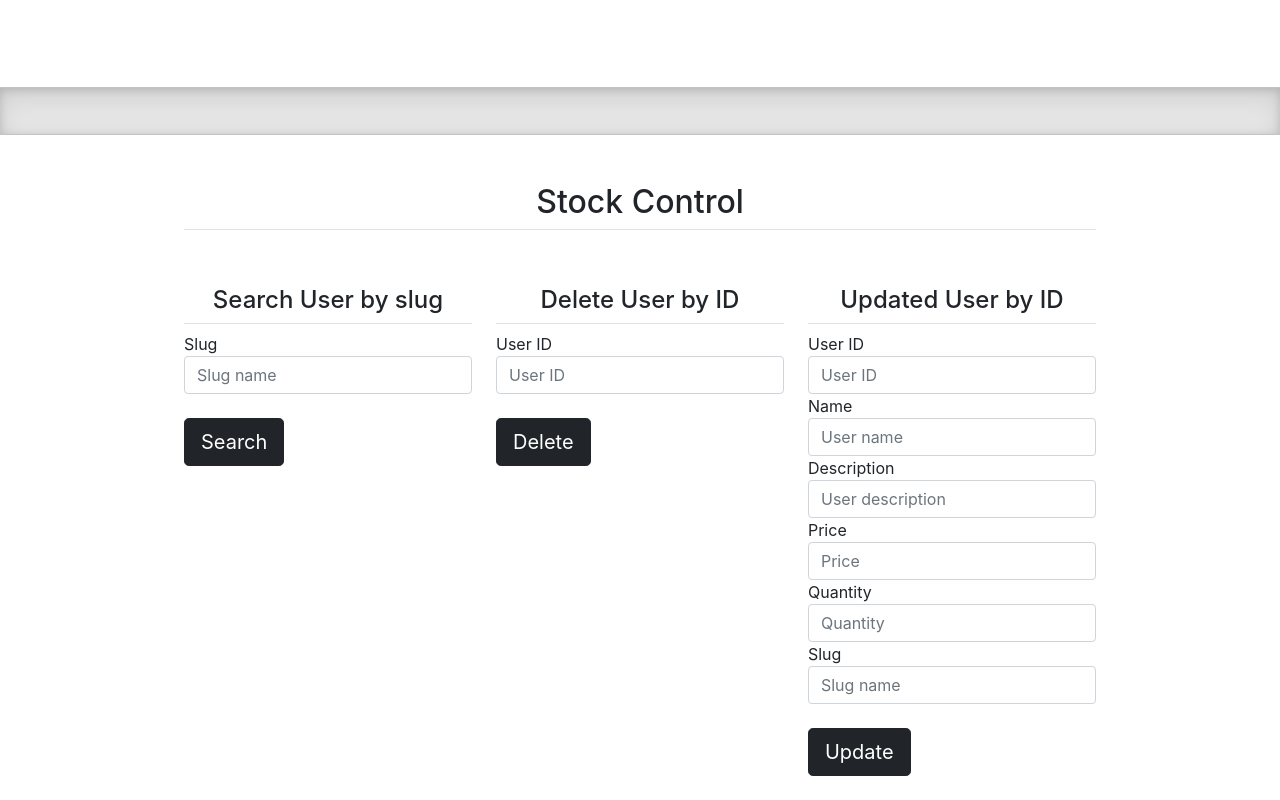
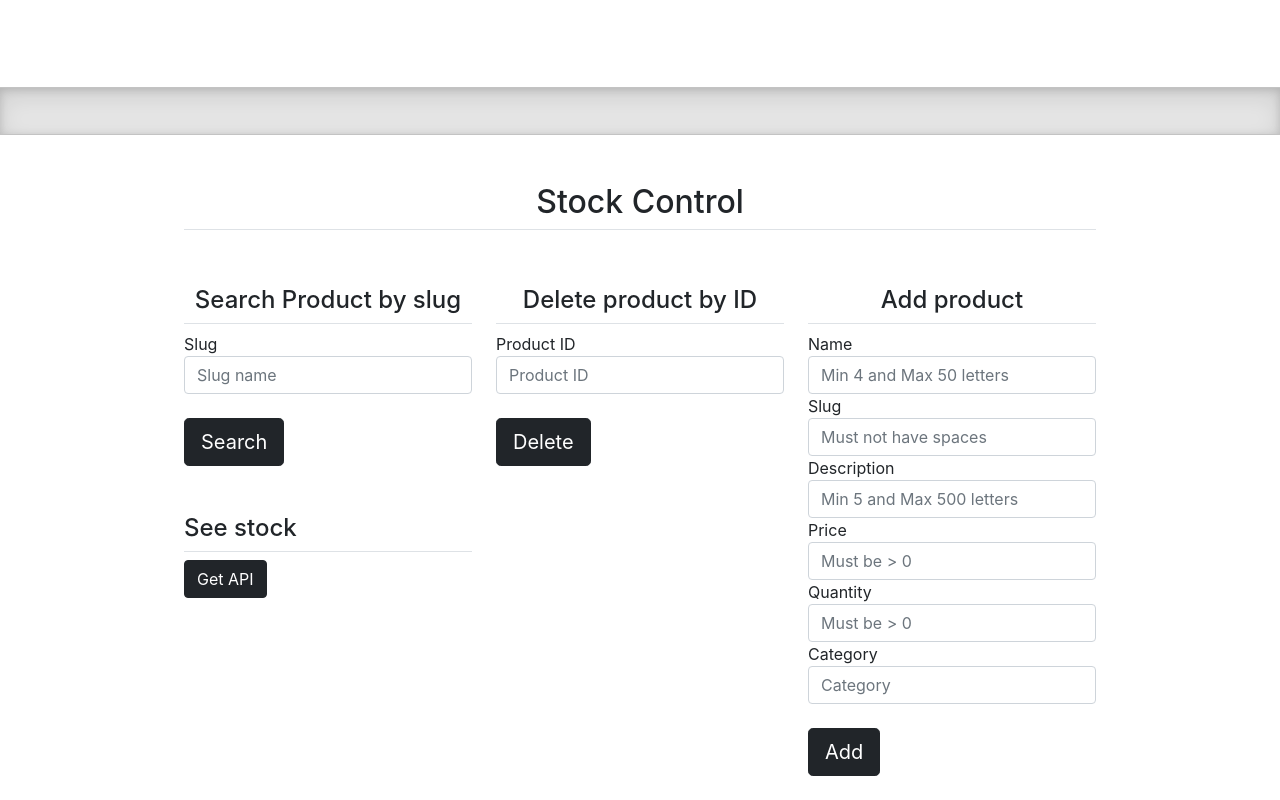
Before and after one commit to cisdeli/projetoWebDev, a React (Create React App) app in the folder frontend/: page /adm in a window 1280 px wide. Shown: the part 440-1240 px from the top of the page. Built offline with nearby package versions, Linux system fonts and the light colour scheme.

Commit message:
Stock control added

```diff
--- a/frontend/src/components/authentication/adm.js
+++ b/frontend/src/components/authentication/adm.js
@@ -1,17 +1,259 @@
-import React from "react";
+import React, {
+  Component
+} from 'react';
+import axios from 'axios';
 
 import '../../css/adm.css';
 import '../../css/logos.css';
 
-// import catProd from '../../images/adm/cat-prod.svg'
 import clients from '../../images/adm/clients.svg'
-// import dogProd from '../../images/adm/dog-bone.svg'
 import group from '../../images/adm/group.svg'
 import stock from '../../images/adm/stock.svg'
-// import paw from '../../images/logos/paw.svg'
 
-// Simply returns the html used for the ADM page, it can be accessed by clicking the name of the adm when logged in.
-const Adm = () => (
+// ADM page, it can be accessed by clicking the name of the adm when logged in.
+class Adm extends Component{
+    constructor() {
+      super();
+      // Stores user input (not secure at all please read the Comment topic in README)
+      this.state = {
+        stock_s_product_slugname: '',
+        stock_d_product_id: '',
+        stock_a_product_name: '',
+        stock_a_product_slug_name: '',
+        stock_a_product_description: '',
+        stock_a_product_price: '',
+        stock_a_product_quantity: '',
+        stock_a_product_category: ''
+      };
+      this.handleChange = this.handleChange.bind(this);
+
+      //stock
+      this.handleStockSearchSubmit = this.handleStockSearchSubmit.bind(this);
+      this.handleStockDeleteSubmit = this.handleStockDeleteSubmit.bind(this);
+      this.handleStockAddSubmit = this.handleStockAddSubmit.bind(this);
+    }
+
+    //Auxiliar functions
+    hasBlankSpace(s) {
+        return /\s/g.test(s);
+    }
+
+    // Gets input
+    handleChange(event) {
+        this.setState({
+            [event.target.name]: event.target.value
+        });
+    }
+
+    //Stock
+    handleStockSearchSubmit(event) {
+        event.preventDefault();
+        const slug = this.state.stock_s_product_slugname;
+        if (!this.hasBlankSpace(slug)) {
+            axios.get('http://localhost:8000/products/' + slug)
+                .then((res) => {
+                    if(res.status == 202)
+                        alert("Product not found!")
+                    else if(res.status == 200){
+                        window.open('http://localhost:8000/products/' + slug, 'blank')
+                    }
+                    else if(res.status == 500){
+                        alert("Failed to process requisition")
+                    }
+                })
+        }
+    }
+
+    handleStockDeleteSubmit(event) {
+        event.preventDefault();
+        const id = this.state.stock_d_product_id;
+        if (id) {
+            axios.delete('http://localhost:8000/products/' + id)
+                .then((res) => {
+                    if(res.status == 202)
+                        alert("Product not found!");
+                    else if(res.status == 200){
+                        alert("Product removed!");
+                    }
+                    else if(res.status == 500){
+                        alert("Failed to process requisition");
+                    }
+                })
+                .catch((err) => {
+                    alert("Failed to process requisition, make sure the ID has the correct format");
+                })
+        }
+    }
+
+    handleStockAddSubmit(event) {
+        event.preventDefault();
+        const newProduct = {
+            name: this.state.stock_a_product_name,
+            slug: this.state.stock_a_product_slugname,
+            description: this.state.stock_a_product_description,
+            price: this.state.stock_a_product_price,
+            quantity: this.state.stock_a_product_quantity,
+            category: this.state.stock_a_product_category,
+        };
+
+        if(newProduct.price > 0 && newProduct.quantity > 0 && !this.hasBlankSpace(newProduct.slug)){
+            axios.post('http://localhost:8000/products/', newProduct)
+            .then((res) => {
+                if (res.status == 201) {
+                    alert("Product added!");
+                } else if (res.status == 200) {
+                    alert("Failed to process requisition, make sure the all fields has the correct format");
+                } else if (res.status == 500) {
+                    alert("Failed to process requisition");
+                }
+            })
+            .catch((err) => {
+                alert("Failed to process requisition, make sure the all fields has the correct format");
+            })
+        } else {
+            alert("Failed to process requisition, make sure the all fields has the correct format");
+        }
+    }
+
+    stockFrontEnd(){
+        return(
+            <div class="container px-4 py-5">
+                <h2 class="pb-2 d-flex justify-content-center border-bottom" id="stock">
+                    Stock Control
+                </h2>
+                <div>
+                    <div class="controls">
+                        <div class="row py-5">
+                            <div class="col-sm-4">
+                                <h4 class="pb-2 d-flex justify-content-center border-bottom">Search Product by slug</h4>
+                                <form class="form-group" onSubmit={this.handleStockSearchSubmit}>
+                                    <label for="form_name">Slug</label>
+                                    <input name="stock_s_product_slugname" id="form_name" type="text" class="form-control" placeholder="Slug name" onChange={this.handleChange} required="required"/>
+                                    <div class="help-block with-errors"></div>
+                                    <br/>
+                                    <button class="btn btn-lg btn-dark" type="submit">Search</button>
+                                </form>
+                                <h4 class="pb-2 py-5 d-flex border-bottom">See stock</h4>
+                                <a href="http://localhost:8000/products" target='blank'><button type="button" class="btn btn-dark">Get API</button></a>
+
+                            </div>
+                            <div class="col-sm-4">
+                                <h4 class="pb-2 d-flex justify-content-center border-bottom">Delete product by ID</h4>
+                                <form class="form-group" onSubmit={this.handleStockDeleteSubmit}>
+                                    <label for="form_id">Product ID</label>
+                                    <input id="form_id" type="text" name="stock_d_product_id" class="form-control" placeholder="Product ID" onChange={this.handleChange} required="required"/>
+                                    <div class="help-block with-errors"></div>
+                                    <br/>
+                                    <button class="btn btn-lg btn-dark" type="submit">Delete</button>
+                                </form>
+                            </div>
+                            <div class="col-sm-4">
+                                <h4 class="pb-2 d-flex justify-content-center border-bottom">Add product</h4>
+                                <form class="form-group" onSubmit={this.handleStockAddSubmit}>
+                                    <label for="form_name">Name</label>
+                                    <input id="form_name" type="text" name="stock_a_product_name" class="form-control" placeholder="Min 4 and Max 50 letters" onChange={this.handleChange} required="required"/>
+                                    <label for="form_name">Slug</label>
+                                    <input id="form_name" type="text" name="stock_a_product_slugname" class="form-control" placeholder="Must not have spaces" onChange={this.handleChange} required="required"/>
+                                    <label for="form_name">Description</label>
+                                    <input id="form_name" type="text" name="stock_a_product_description" class="form-control" placeholder="Min 5 and Max 500 letters" onChange={this.handleChange} required="required"/>
+                                    <label for="form_name">Price</label>
+                                    <input id="form_name" type="number" name="stock_a_product_price" class="form-control" placeholder="Must be > 0" onChange={this.handleChange} required="required"/>
+                                    <label for="form_name">Quantity</label>
+                                    <input id="form_name" type="number" name="stock_a_product_quantity" class="form-control" placeholder="Must be > 0" onChange={this.handleChange} required="required"/>
+                                    <label for="form_name">Category</label>
+                                    <input id="form_name" type="text" name="stock_a_product_category" class="form-control" placeholder="Category" onChange={this.handleChange} required="required"/>
+                                    <br/>
+                                    <button class="btn btn-lg btn-dark" type="submit">Add</button>
+                                </form>
+                            </div>
+                        </div>
+                    </div>
+                </div>
+            </div>
+        );
+    }
+
+    //Users
+    usersFrontEnd(){
+        return(
+            <div class="container px-4 py-5">
+                <h2 class="pb-2 d-flex justify-content-center border-bottom" id="users">Users Control</h2>
+                <form id="contact-form" role="form">
+                    <div class="controls">
+                        <div class="row py-5">
+                            <div class="col-sm-4">
+                                <div class="form-group">
+                                    <h4 class="pb-2 d-flex justify-content-center border-bottom">Search user by ID</h4>
+                                    <label for="form_id">User ID</label>
+                                    <input id="form_id" type="number" name="id" class="form-control" placeholder="User ID" required="required"/>
+                                    <div class="help-block with-errors"></div>
+                                    <br/>
+                                    <button class="btn btn-lg btn-dark" type="submit">Search</button>
+                                </div>
+                            </div>
+                            <div class="col-sm-4">
+                                <div class="form-group">
+                                    <h4 class="pb-2 d-flex justify-content-center border-bottom">Delete ser by ID</h4>
+                                    <label for="form_id">User ID</label>
+                                    <input id="form_id" type="number" name="id" class="form-control" placeholder="User ID" required="required"/>
+                                    <div class="help-block with-errors"></div>
+                                    <br/>
+                                    <button class="btn btn-lg btn-dark" type="submit">Delete</button>
+                                </div>
+                            </div>
+                            <div class="col-sm-4">
+                                <div class="form-group">
+                                    <h4 class="pb-2 d-flex justify-content-center border-bottom">Updated user by ID</h4>
+                                    <label for="form_name">User ID</label>
+                                    <input id="form_id" type="number" name="id" class="form-control" placeholder="User ID" required="required"/>
+                                    <label for="form_name">Name</label>
+                                    <input id="form_name" type="text" name="name" class="form-control" placeholder="User name" required="required"/>
+                                    <label for="form_name">Email</label>
+                                    <input id="form_name" type="email" name="email" class="form-control" placeholder="user@domain.com" required="required"/>
+                                    <label for="form_name">Password</label>
+                                    <input id="form_name" type="number" name="password" class="form-control" placeholder="Password" required="required"/>
+                                    <br/>
+                                    <button class="btn btn-lg btn-dark" type="submit">Update</button>
+                                </div>
+                            </div>
+                        </div>
+                    </div>
+                </form>
+            </div>
+        );
+    }
+
+    // Orders
+    ordersFrontEnd(){
+        return(
+            <div class="container px-4 py-5">
+                <h2 class="pb-2 d-flex justify-content-center border-bottom" id="orders">Orders Control</h2>
+                <form id="contact-form" role="form">
+                    <div class="controls">
+                        <div class="row py-5">
+                            <div class="col-sm-4">
+                            </div>
+                            <div class="col-sm-4">
+                                <div class="form-group">
+                                    <h4 class="pb-2 d-flex justify-content-center border-bottom">Search user by ID</h4>
+                                    <label for="form_id">User ID</label>
+                                    <input id="form_id" type="number" name="id" class="form-control" placeholder="User ID" required="required"/>
+                                    <div class="help-block with-errors"></div>
+                                    <br/>
+                                    <button class="btn btn-lg btn-dark" type="submit">Search</button>
+                                </div>
+                            </div>
+                            <div class="col-sm-4">
+                            </div>
+                        </div>
+                    </div>
+                </form>
+            </div>
+        );
+    }
+
+    render(){
+        return(
             <div>
                 <div class="container px-4 py-5">
                     <h2 class="pb-2 border-bottom">ADM Control Panel</h2>
@@ -51,130 +293,18 @@ const Adm = () => (
 
                 <div class="divider"></div>
 
-        <div class="container px-4 py-5">
-        <h2 class="pb-2 d-flex justify-content-center border-bottom" id="stock">Stock Control</h2>
-            <form id="contact-form" role="form">
-                <div class="controls">
-                    <div class="row py-5">
-                        <div class="col-sm-4">
-                            <div class="form-group">
-                                <h4 class="pb-2 d-flex justify-content-center border-bottom">Search User by slug</h4>
-                                <label for="form_name">Slug</label>
-                                <input id="form_name" type="text" name="name" class="form-control" placeholder="Slug name" required="required"/>
-                                <div class="help-block with-errors"></div>
-                                <br/>
-                                <button class="btn btn-lg btn-dark" type="submit">Search</button>
-                            </div>
-                        </div>
-                        <div class="col-sm-4">
-                            <div class="form-group">
-                                <h4 class="pb-2 d-flex justify-content-center border-bottom">Delete User by ID</h4>
-                                <label for="form_id">User ID</label>
-                                <input id="form_id" type="number" name="id" class="form-control" placeholder="User ID" required="required"/>
-                                <div class="help-block with-errors"></div>
-                                <br/>
-                                <button class="btn btn-lg btn-dark" type="submit">Delete</button>
-                            </div>
-                        </div>
-                        <div class="col-sm-4">
-                            <div class="form-group">
-                                <h4 class="pb-2 d-flex justify-content-center border-bottom">Updated User by ID</h4>
-                                <label for="form_name">User ID</label>
-                                <input id="form_id" type="number" name="id" class="form-control" placeholder="User ID" required="required"/>
-                                <label for="form_name">Name</label>
-                                <input id="form_name" type="text" name="name" class="form-control" placeholder="User name" required="required"/>
-                                <label for="form_name">Description</label>
-                                <input id="form_name" type="text" name="description" class="form-control" placeholder="User description" required="required"/>
-                                <label for="form_name">Price</label>
-                                <input id="form_name" type="text" name="price" class="form-control" placeholder="Price" required="required"/>
-                                <label for="form_name">Quantity</label>
-                                <input id="form_name" type="text" name="quantity" class="form-control" placeholder="Quantity" required="required"/>
-                                <label for="form_name">Slug</label>
-                                <input id="form_name" type="text" name="name" class="form-control" placeholder="Slug name" required="required"/>
-                                <div class="help-block with-errors"></div>
-                                <br/>
-                                <button class="btn btn-lg btn-dark" type="submit">Update</button>
-                            </div>
-                        </div>
-                    </div>
-                </div>
-            </form>
-        </div>
+                {this.stockFrontEnd()}
 
                 <div class="divider"></div>
 
-        <div class="container px-4 py-5">
-        <h2 class="pb-2 d-flex justify-content-center border-bottom" id="users">Users Control</h2>
-            <form id="contact-form" role="form">
-                <div class="controls">
-                    <div class="row py-5">
-                        <div class="col-sm-4">
-                            <div class="form-group">
-                                <h4 class="pb-2 d-flex justify-content-center border-bottom">Search user by ID</h4>
-                                <label for="form_id">User ID</label>
-                                <input id="form_id" type="number" name="id" class="form-control" placeholder="User ID" required="required"/>
-                                <div class="help-block with-errors"></div>
-                                <br/>
-                                <button class="btn btn-lg btn-dark" type="submit">Search</button>
-                            </div>
-                        </div>
-                        <div class="col-sm-4">
-                            <div class="form-group">
-                                <h4 class="pb-2 d-flex justify-content-center border-bottom">Delete ser by ID</h4>
-                                <label for="form_id">User ID</label>
-                                <input id="form_id" type="number" name="id" class="form-control" placeholder="User ID" required="required"/>
-                                <div class="help-block with-errors"></div>
-                                <br/>
-                                <button class="btn btn-lg btn-dark" type="submit">Delete</button>
-                            </div>
-                        </div>
-                        <div class="col-sm-4">
-                            <div class="form-group">
-                                <h4 class="pb-2 d-flex justify-content-center border-bottom">Updated yser by ID</h4>
-                                <label for="form_name">User ID</label>
-                                <input id="form_id" type="number" name="id" class="form-control" placeholder="User ID" required="required"/>
-                                <label for="form_name">Name</label>
-                                <input id="form_name" type="text" name="name" class="form-control" placeholder="User name" required="required"/>
-                                <label for="form_name">Email</label>
-                                <input id="form_name" type="email" name="email" class="form-control" placeholder="user@domain.com" required="required"/>
-                                <label for="form_name">Password</label>
-                                <input id="form_name" type="number" name="password" class="form-control" placeholder="Password" required="required"/>
-                                <br/>
-                                <button class="btn btn-lg btn-dark" type="submit">Update</button>
-                            </div>
-                        </div>
-                    </div>
-                </div>
-            </form>
-        </div>
+                {this.usersFrontEnd()}
 
                 <div class="divider"></div>
 
-        <div class="container px-4 py-5">
-        <h2 class="pb-2 d-flex justify-content-center border-bottom" id="orders">Orders Control</h2>
-            <form id="contact-form" role="form">
-                <div class="controls">
-                    <div class="row py-5">
-                        <div class="col-sm-4">
-                        </div>
-                        <div class="col-sm-4">
-                            <div class="form-group">
-                                <h4 class="pb-2 d-flex justify-content-center border-bottom">Search user by ID</h4>
-                                <label for="form_id">User ID</label>
-                                <input id="form_id" type="number" name="id" class="form-control" placeholder="User ID" required="required"/>
-                                <div class="help-block with-errors"></div>
-                                <br/>
-                                <button class="btn btn-lg btn-dark" type="submit">Search</button>
-                            </div>
-                        </div>
-                        <div class="col-sm-4">
-                        </div>
-                    </div>
-                </div>
-            </form>
-        </div>
+                {this.ordersFrontEnd()}
 
             </div>
         );
-
+    }
+}
 export default Adm;
```
Lines whose indentation alone changed are shown as unchanged.
